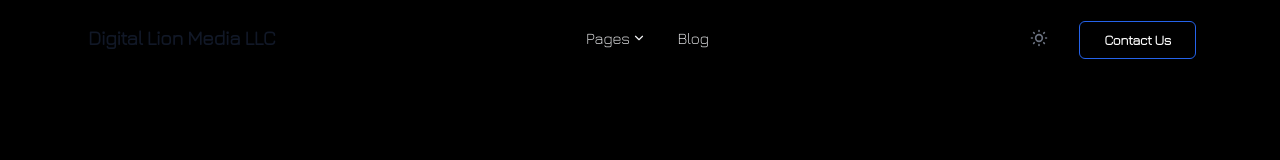
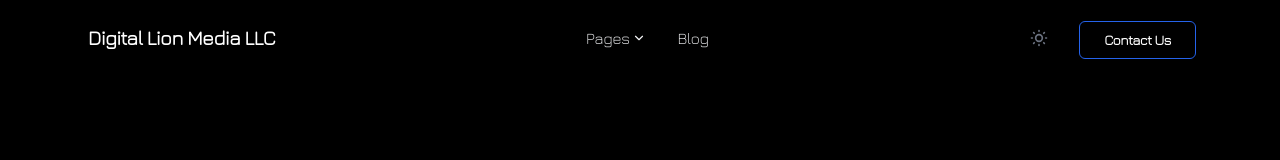
Before and after one commit to teddythelion/digitalionmedia.com, a Next.js app: page /blog in a window 1280 px wide. Shown: the top 160 px of the page. Built offline with nearby package versions, Linux system fonts and the light colour scheme; a web font is replaced by a local one.

Commit message:
Update Logo.tsx

```diff
--- a/src/components/atoms/Logo.tsx
+++ b/src/components/atoms/Logo.tsx
@@ -1,5 +1,5 @@
 const Logo = () => (
-  <span className="ml-2 self-center whitespace-nowrap text-2xl font-bold text-gray-900 dark:text-white md:text-xl">
+  <span className="ml-2 self-center whitespace-nowrap text-2xl font-bold text-white dark:text-white md:text-xl">
    Digital Lion Media LLC
   </span>
 );
```
